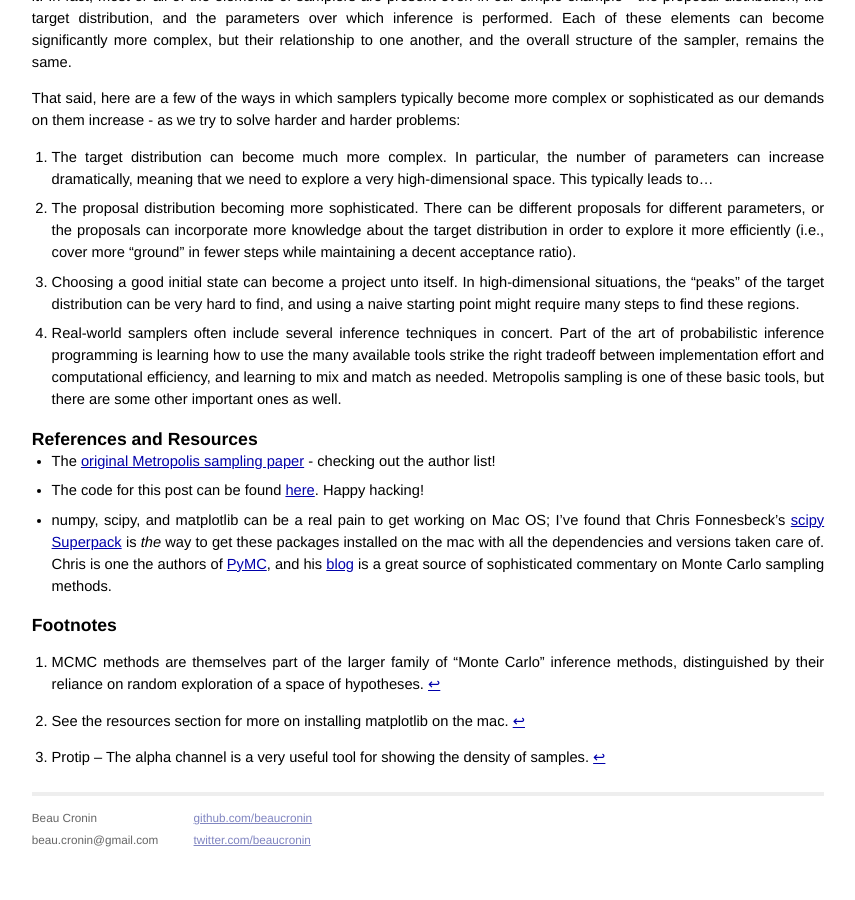
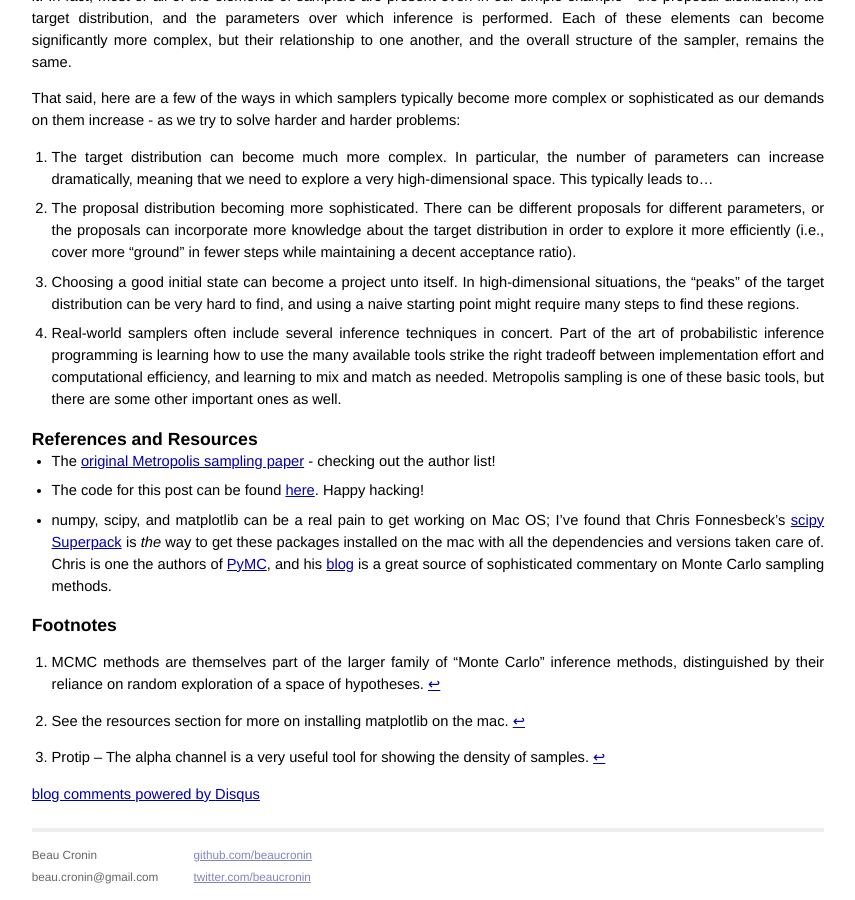
Before and after one commit to beaucronin/beaucronin.github.com, a Jekyll site: the page built from _posts/2011-10-04-metropolis-made-easy.markdown, in a window 1280 px wide and 900 px high, scrolled down 6654 px. Shown: the whole window, without its empty margins (212-1067 px from the left). Built offline with Jekyll 4.4.1, drawn with Linux system fonts in a browser that asks for light colours; comment, search, counter and statistics services are not loaded; before the commit the page ends 7517 px from its top, so only the background shows below that; some of the changed lines change nothing that is shown.

Commit message:
adds disqus to post layout

```diff
--- a/_layouts/post.html
+++ b/_layouts/post.html
@@ -4,3 +4,17 @@
 <div id="post">
 {{ content }}
 </div>
+
+<div id="disqus_thread"></div>
+<script type="text/javascript">
+    var disqus_shortname = 'np-blog';
+
+    /* * * DON'T EDIT BELOW THIS LINE * * */
+    (function() {
+        var dsq = document.createElement('script'); dsq.type = 'text/javascript'; dsq.async = true;
+        dsq.src = 'http://' + disqus_shortname + '.disqus.com/embed.js';
+        (document.getElementsByTagName('head')[0] || document.getElementsByTagName('body')[0]).appendChild(dsq);
+    })();
+</script>
+<noscript>Please enable JavaScript to view the <a href="http://disqus.com/?ref_noscript">comments powered by Disqus.</a></noscript>
+<a href="http://disqus.com" class="dsq-brlink">blog comments powered by <span class="logo-disqus">Disqus</span></a>
```
